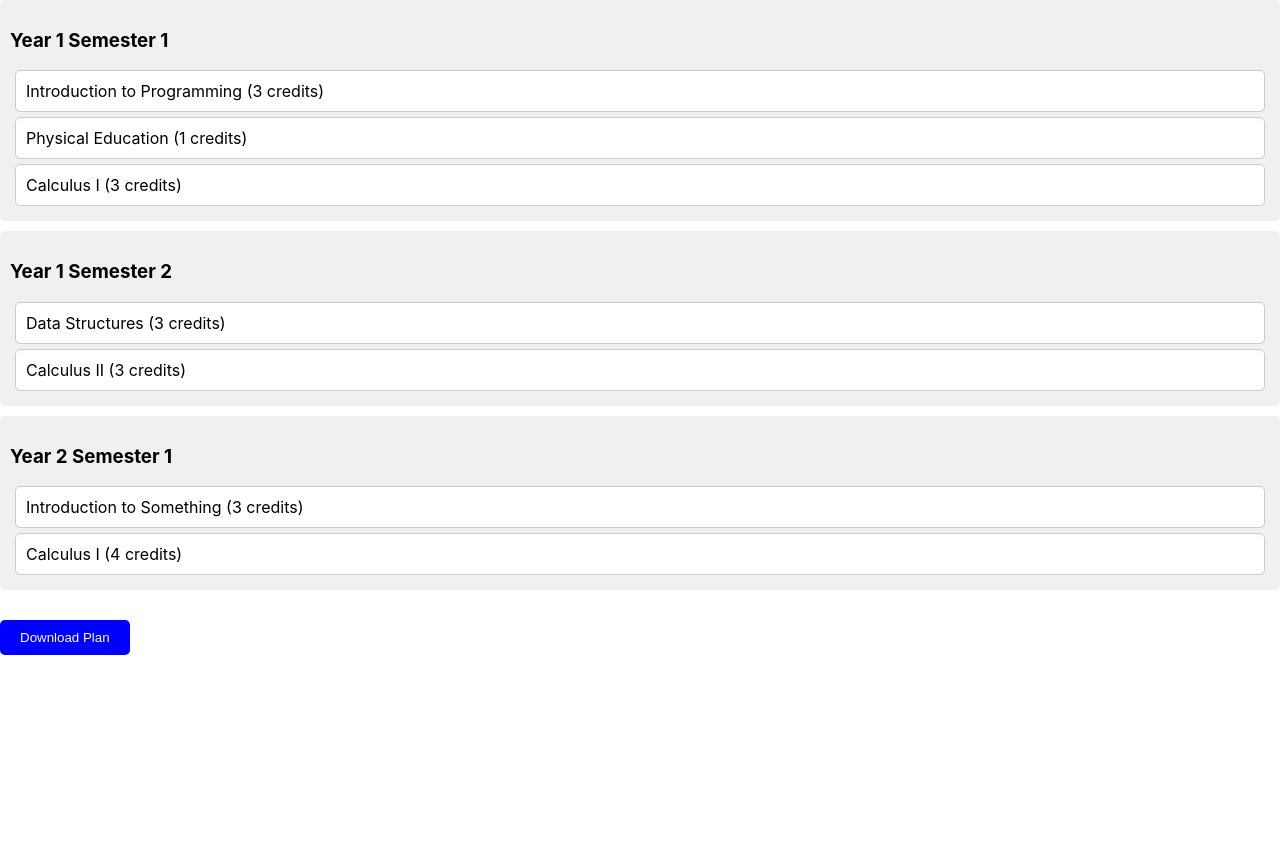
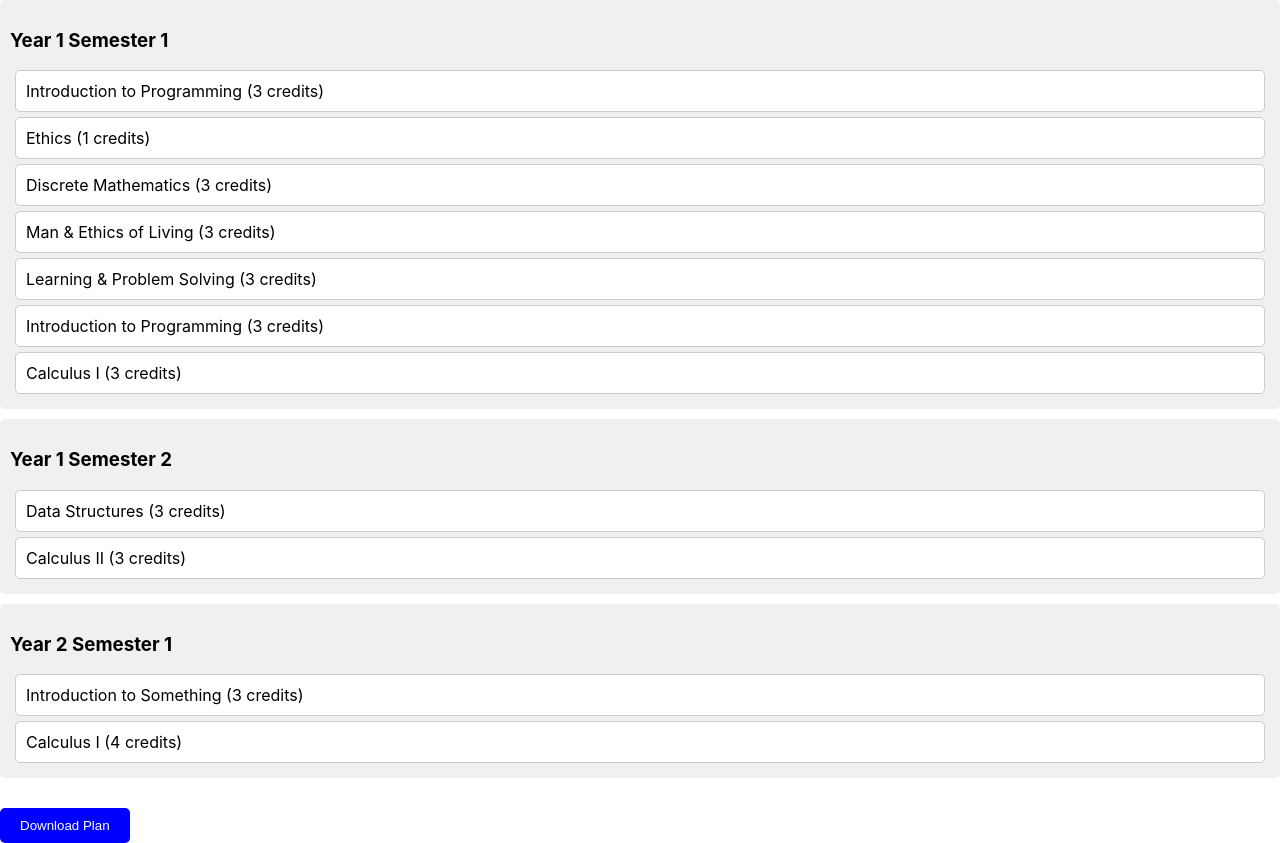
Before and after one commit to sierra117bgit/mystudyplan, a React (Create React App) app: page / in a window 1280 px wide. Before the commit the page ends 800 px from the top, so only its background shows below. Built offline with nearby package versions, Linux system fonts and the light colour scheme.

Commit message:
Update App.js

```diff
--- a/src/App.js
+++ b/src/App.js
@@ -5,8 +5,12 @@ import './App.css';
 
 const initialCourses = {
     'year1semester1': [
-        { id: 'csc101', name: 'Introduction to Programming', credits: 3 },
-	{ id: 'gen101', name: 'Physical Education', credits: 1 },
+        { id: 'csc102', name: 'Introduction to Programming', credits: 3, prerequisites: ['csc122'], inversePrerequisites: true },
+	{ id: 'csc111', name: 'Ethics', credits: 1 },
+	{ id: 'csc165', name: 'Discrete Mathematics', credits: 3 },
+	{ id: 'gen111', name: 'Man & Ethics of Living', credits: 3 },
+	{ id: 'gen121', name: 'Learning & Problem Solving', credits: 3 },
+	{ id: 'lng221', name: 'Introduction to Programming', credits: 3 },
         { id: 'math101', name: 'Calculus I', credits: 3, prerequisites: ['math102'], inversePrerequisites: true }
     ],
     'year1semester2': [
```
